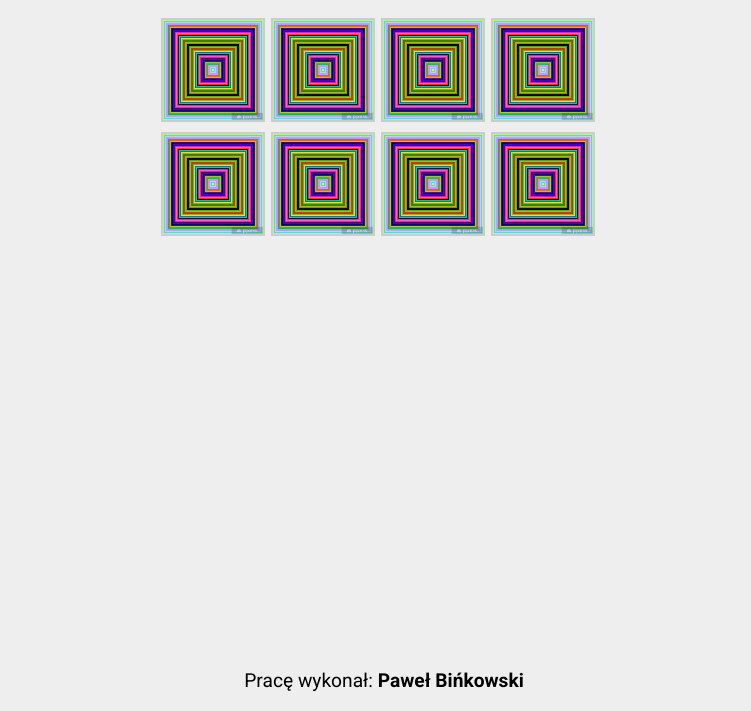
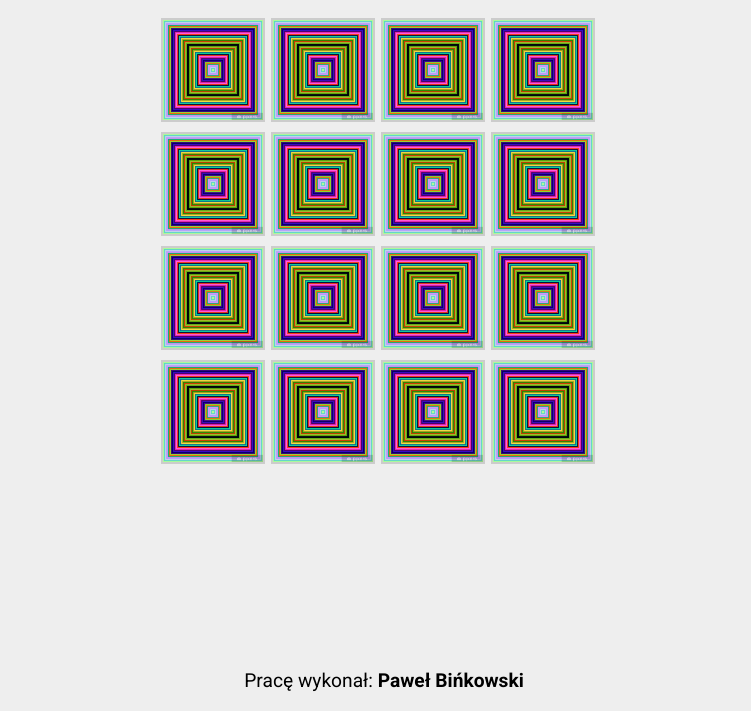
Before and after one commit to DwieTwarze2000/js_homework, a plain HTML site: page memory-game/index.html in a window 1280 px wide. Shown: the part 89-800 px from the top of the page, without its empty margins (264-1015 px from the left). Drawn offline with Linux system fonts and the light colour scheme.

Commit message:
feat: memory game

```diff
--- a/memory-game/index.html
+++ b/memory-game/index.html
@@ -24,6 +24,14 @@
       <div class="card" id="card6" onclick="play(this)"></div>
       <div class="card" id="card7" onclick="play(this)"></div>
       <div class="card" id="card8" onclick="play(this)"></div>
+      <div class="card" id="card9" onclick="play(this)"></div>
+      <div class="card" id="card10" onclick="play(this)"></div>
+      <div class="card" id="card11" onclick="play(this)"></div>
+      <div class="card" id="card12" onclick="play(this)"></div>
+      <div class="card" id="card13" onclick="play(this)"></div>
+      <div class="card" id="card14" onclick="play(this)"></div>
+      <div class="card" id="card15" onclick="play(this)"></div>
+      <div class="card" id="card16" onclick="play(this)"></div>
     </div>
     <div class="spacer"></div>
     <footer>
--- a/memory-game/memory.js
+++ b/memory-game/memory.js
@@ -1,4 +1,21 @@
-let images = ['img1.jpg', 'img2.jpg', 'img3.jpg', 'img4.jpg', 'img1.jpg', 'img2.jpg', 'img3.jpg', 'img4.jpg']
+let images = [
+  'img1.jpg',
+  'img2.jpg',
+  'img3.jpg',
+  'img4.jpg',
+  'img5.jpg',
+  'img6.jpg',
+  'img7.jpg',
+  'img8.jpg',
+  'img1.jpg',
+  'img2.jpg',
+  'img3.jpg',
+  'img4.jpg',
+  'img5.jpg',
+  'img6.jpg',
+  'img7.jpg',
+  'img8.jpg',
+]
 let shuffledImages = []
 let flippedCards = []
 let matchedPairs = 0
@@ -25,7 +42,7 @@ function play(card) {
     flippedCards.push(card)
 
     if (flippedCards.length === 2) {
-      checkMatch()
+      setTimeout(() => checkMatch())
     }
   }
 }
@@ -41,7 +58,7 @@ function checkMatch() {
     card2.style.visibility = 'hidden'
     flippedCards = []
 
-    if (matchedPairs === 4) {
+    if (matchedPairs === 8) {
       alert('You win!')
       startGame()
     }
```
Also changed, not shown: memory-game/img1.jpg, memory-game/img2.jpg, memory-game/img3.jpg, memory-game/img4.jpg, memory-game/img5.jpg (added), memory-game/img6.jpg (added), memory-game/img7.jpg (added), memory-game/img8.jpg (added).
